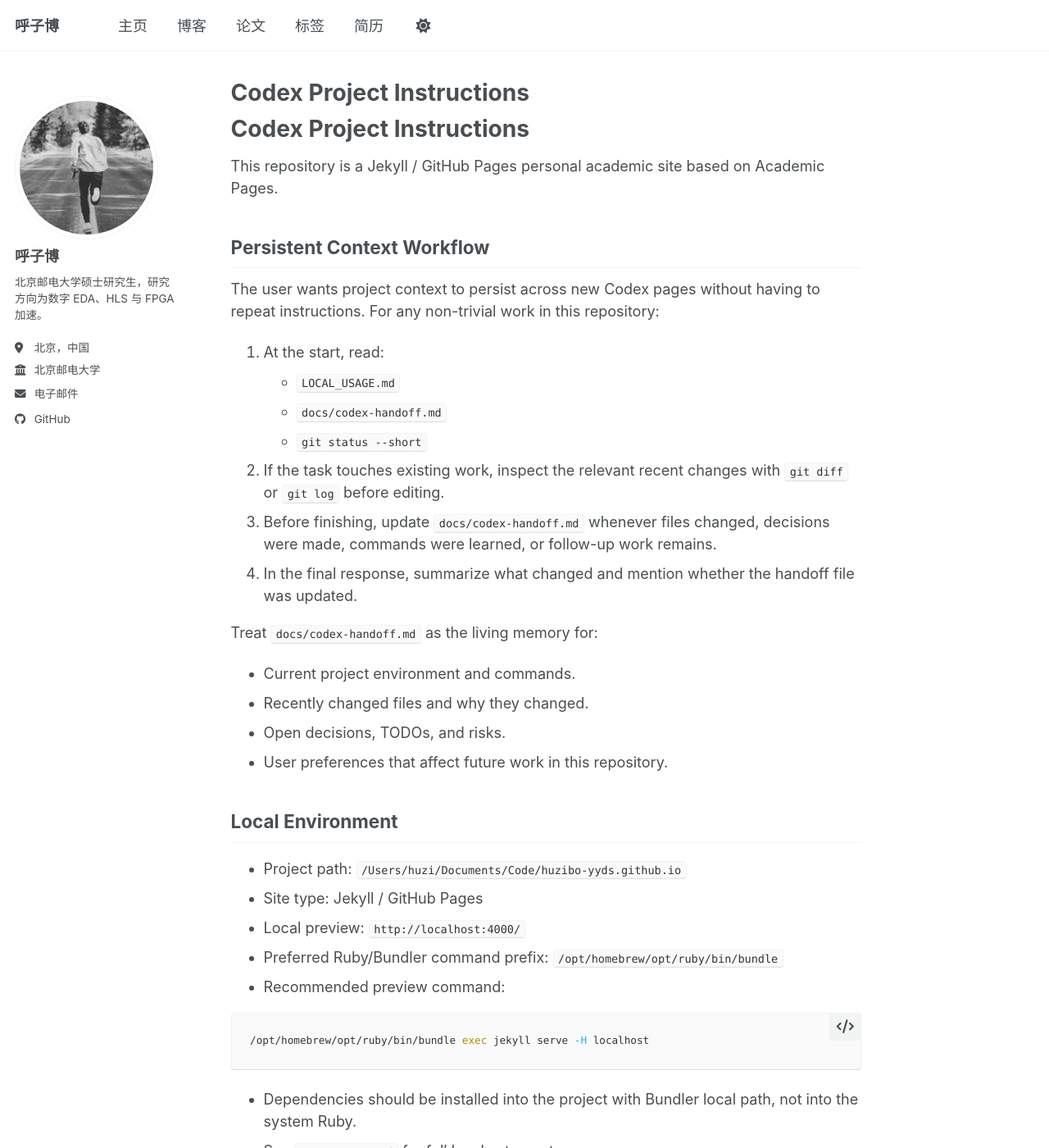
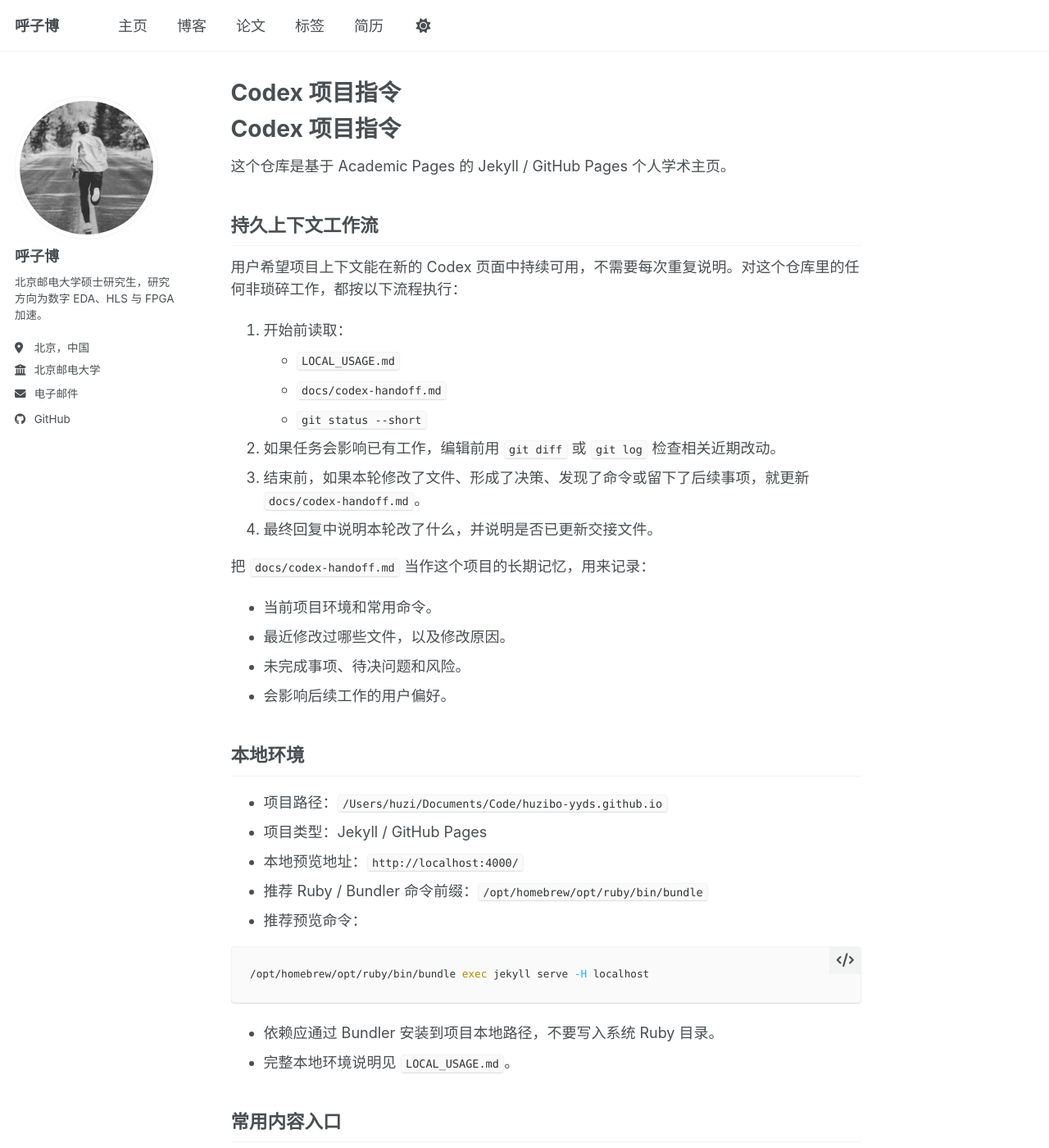
Before and after one commit to huzibo-yyds/huzibo-yyds.github.io, a Jekyll site: the page built from AGENTS.md, in a window 1280 px wide and 1400 px high. Shown: the whole window at 82% size. Built offline with Jekyll 4.4.1, drawn with Linux system fonts in a browser that asks for light colours; our own code applies the rules of GitHub Pages for plain Markdown files; a script bundle is joined from its source files by our own code; library files that are not in the unit come from our copies; some of the changed text lies outside the part shown.

Commit message:
Localize Codex context docs

````diff
--- a/AGENTS.md
+++ b/AGENTS.md
@@ -1,58 +1,58 @@
-# Codex Project Instructions
+# Codex 项目指令
 
-This repository is a Jekyll / GitHub Pages personal academic site based on Academic Pages.
+这个仓库是基于 Academic Pages 的 Jekyll / GitHub Pages 个人学术主页。
 
-## Persistent Context Workflow
+## 持久上下文工作流
 
-The user wants project context to persist across new Codex pages without having to repeat instructions. For any non-trivial work in this repository:
+用户希望项目上下文能在新的 Codex 页面中持续可用，不需要每次重复说明。对这个仓库里的任何非琐碎工作，都按以下流程执行：
 
-1. At the start, read:
+1. 开始前读取：
    - `LOCAL_USAGE.md`
    - `docs/codex-handoff.md`
    - `git status --short`
-2. If the task touches existing work, inspect the relevant recent changes with `git diff` or `git log` before editing.
-3. Before finishing, update `docs/codex-handoff.md` whenever files changed, decisions were made, commands were learned, or follow-up work remains.
-4. In the final response, summarize what changed and mention whether the handoff file was updated.
+2. 如果任务会影响已有工作，编辑前用 `git diff` 或 `git log` 检查相关近期改动。
+3. 结束前，如果本轮修改了文件、形成了决策、发现了命令或留下了后续事项，就更新 `docs/codex-handoff.md`。
+4. 最终回复中说明本轮改了什么，并说明是否已更新交接文件。
 
-Treat `docs/codex-handoff.md` as the living memory for:
+把 `docs/codex-handoff.md` 当作这个项目的长期记忆，用来记录：
 
-- Current project environment and commands.
-- Recently changed files and why they changed.
-- Open decisions, TODOs, and risks.
-- User preferences that affect future work in this repository.
+- 当前项目环境和常用命令。
+- 最近修改过哪些文件，以及修改原因。
+- 未完成事项、待决问题和风险。
+- 会影响后续工作的用户偏好。
 
-## Local Environment
+## 本地环境
 
-- Project path: `/Users/huzi/Documents/Code/huzibo-yyds.github.io`
-- Site type: Jekyll / GitHub Pages
-- Local preview: `http://localhost:4000/`
-- Preferred Ruby/Bundler command prefix: `/opt/homebrew/opt/ruby/bin/bundle`
-- Recommended preview command:
+- 项目路径：`/Users/huzi/Documents/Code/huzibo-yyds.github.io`
+- 项目类型：Jekyll / GitHub Pages
+- 本地预览地址：`http://localhost:4000/`
+- 推荐 Ruby / Bundler 命令前缀：`/opt/homebrew/opt/ruby/bin/bundle`
+- 推荐预览命令：
 
 ```bash
 /opt/homebrew/opt/ruby/bin/bundle exec jekyll serve -H localhost
 ```
 
-- Dependencies should be installed into the project with Bundler local path, not into the system Ruby.
-- See `LOCAL_USAGE.md` for full local setup notes.
+- 依赖应通过 Bundler 安装到项目本地路径，不要写入系统 Ruby 目录。
+- 完整本地环境说明见 `LOCAL_USAGE.md`。
 
-## Common Content Entry Points
+## 常用内容入口
 
-- Site config and profile data: `_config.yml`
-- Home page content: `_pages/about.md`
-- CV page: `_pages/cv.md`
-- Navigation: `_data/navigation.yml`
-- Blog posts: `_posts/`
-- Publications: `_publications/`
-- Talks: `_talks/`
-- Teaching: `_teaching/`
-- Images: `images/`
-- PDFs and public files: `files/`
+- 站点配置和个人资料：`_config.yml`
+- 首页内容：`_pages/about.md`
+- CV 页面：`_pages/cv.md`
+- 导航菜单：`_data/navigation.yml`
+- 博客文章：`_posts/`
+- 论文列表：`_publications/`
+- 报告 / 演讲：`_talks/`
+- 教学经历：`_teaching/`
+- 图片：`images/`
+- PDF 和公开文件：`files/`
 
-## Working Style
+## 工作方式
 
-- Prefer small, focused changes.
-- Do not rewrite upstream template files unless the task requires it.
-- Preserve user edits in the working tree.
-- Use `rg` / `rg --files` for searching.
-- For visual or layout changes, run or inspect the local Jekyll site when feasible.
+- 优先做小而聚焦的修改。
+- 除非任务明确需要，否则不要重写上游模板文件。
+- 保留工作区中用户已有的改动。
+- 搜索优先使用 `rg` / `rg --files`。
+- 如果涉及视觉或布局变化，在可行时运行或检查本地 Jekyll 站点。
````
Also changed, not shown: docs/codex-handoff.md (+171 -153 lines).
